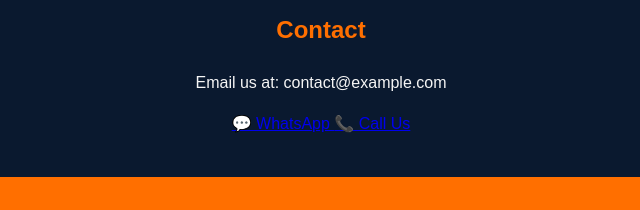
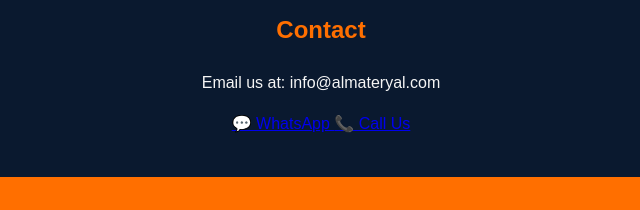
Before and after one commit to Rhizomesolutec/Almateryal-Landing-page, a plain HTML site: page index.html in a window 1280 px wide. Shown: the part 2310-2520 px from the top of the page, 319-959 px from the left. Drawn offline with Linux system fonts and the light colour scheme.

Commit message:
Update contact email address in index.html

```diff
--- a/index.html
+++ b/index.html
@@ -89,7 +89,7 @@
   <!-- Contact Section -->
 <section>
   <h2>Contact</h2>
-  <p>Email us at: contact@example.com</p>
+  <p>Email us at: info@almateryal.com</p>
 
   <!-- WhatsApp Button -->
   <a href="https://wa.me/971527479685" target="_blank" class="btn whatsapp">
```
